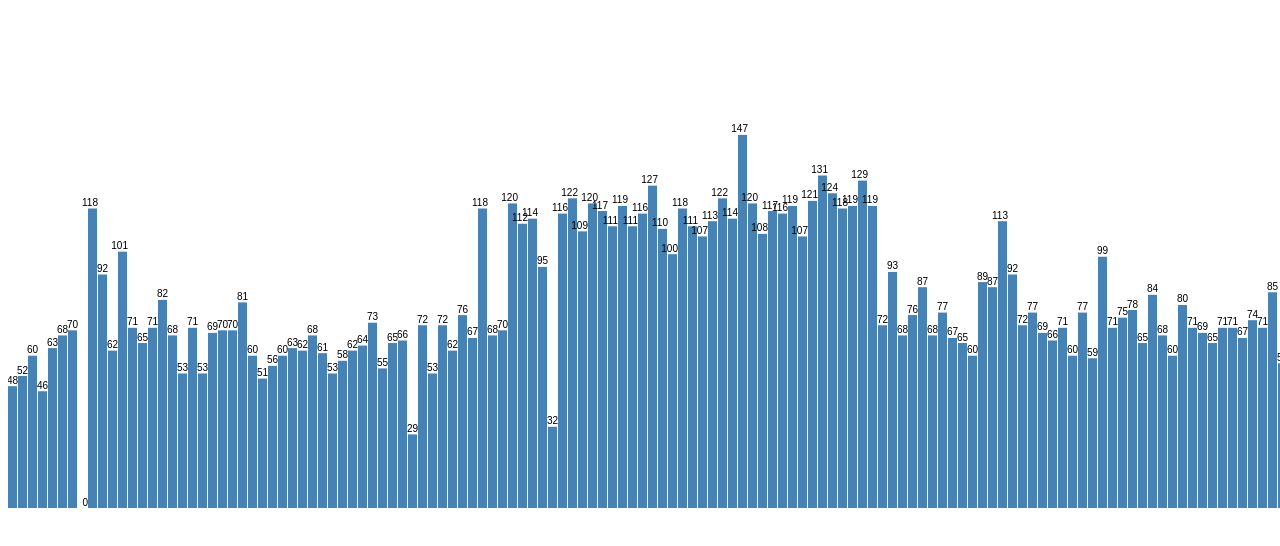
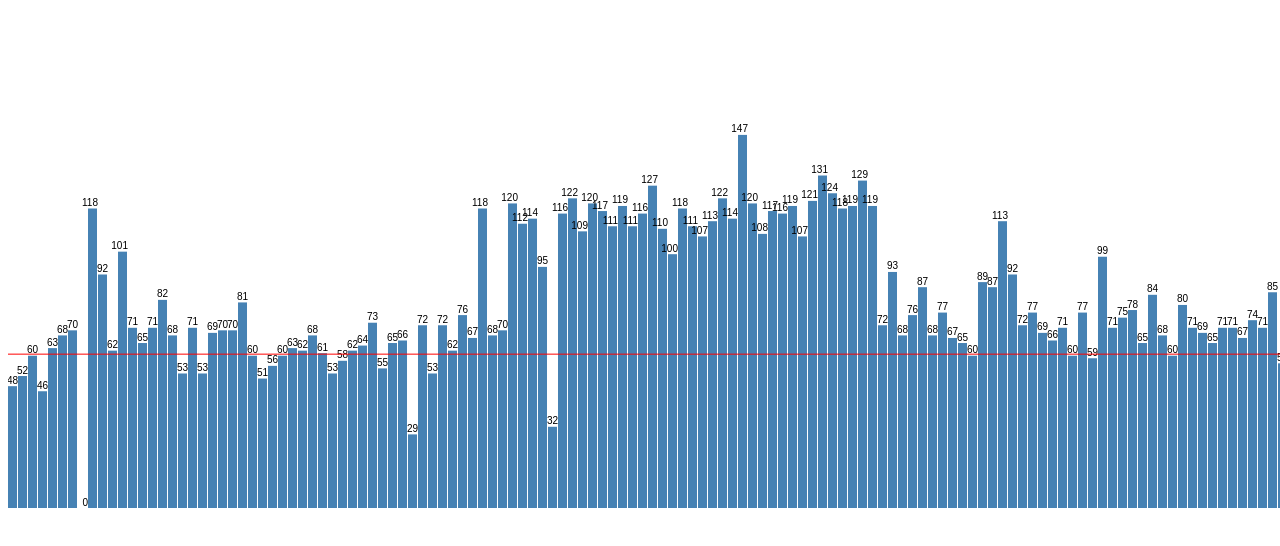
Before and after one commit to pawlos/dnr-relations-visualizer, a plain HTML site: page index.html in a window 1280 px wide. Shown: the top 546 px of the page. Drawn offline with nearby package versions, Linux system fonts and the light colour scheme.

Commit message:
Added episode len average

```diff
--- a/index.html
+++ b/index.html
@@ -2,9 +2,8 @@
 <html>
     <head>
         <meta charset="utf-8">
-        <title>dotnetorocks speaker relations visualizer</title>
+        <title>DOTNET ROCKS statistics visualizer</title>
         <script src="http://d3js.org/d3.v3.min.js" charset="utf-8"></script>
-        <script src="http://code.jquery.com/jquery-2.1.0.min.js"></script>
         <style>
             .chart rect {
                 fill: steelblue;
@@ -34,8 +33,9 @@ var chart = d3.select(".chart")
     .attr("height", height);
 
 d3.json("episodes.json", function(error, data) {
-  y.domain([0, d3.max(data, function(d) { return d.episodeLen; }) + 50]);
-    var barWidth = width / data.length;
+  var max = d3.max(data, function(d) { return d.episodeLen; }) + 50;
+  y.domain([0, max]);
+  var barWidth = width / data.length;
 
   var bar = chart.selectAll("g")
       .data(data)
@@ -53,12 +53,16 @@ d3.json("episodes.json", function(error, data) {
       .attr("dy", ".75em")
       .style("fill", "black")
       .text(function(d) { return d.episodeLen; });
+
+  var avg = d3.mean(data, function(d) { return d.episodeLen; });
+
+  chart.append("line")
+    .attr("x1", 0)
+    .attr("y1", (1 - (avg/max))*height)
+    .attr("x2", width)
+    .attr("y2", (1 - (avg/max))*height)
+    .style("stroke","red");
 });
-
-function type(d) {
-  d.episodeLen = +d.episodeLen; // coerce to number
-  return d;
-}
 
 
 </script>
```
